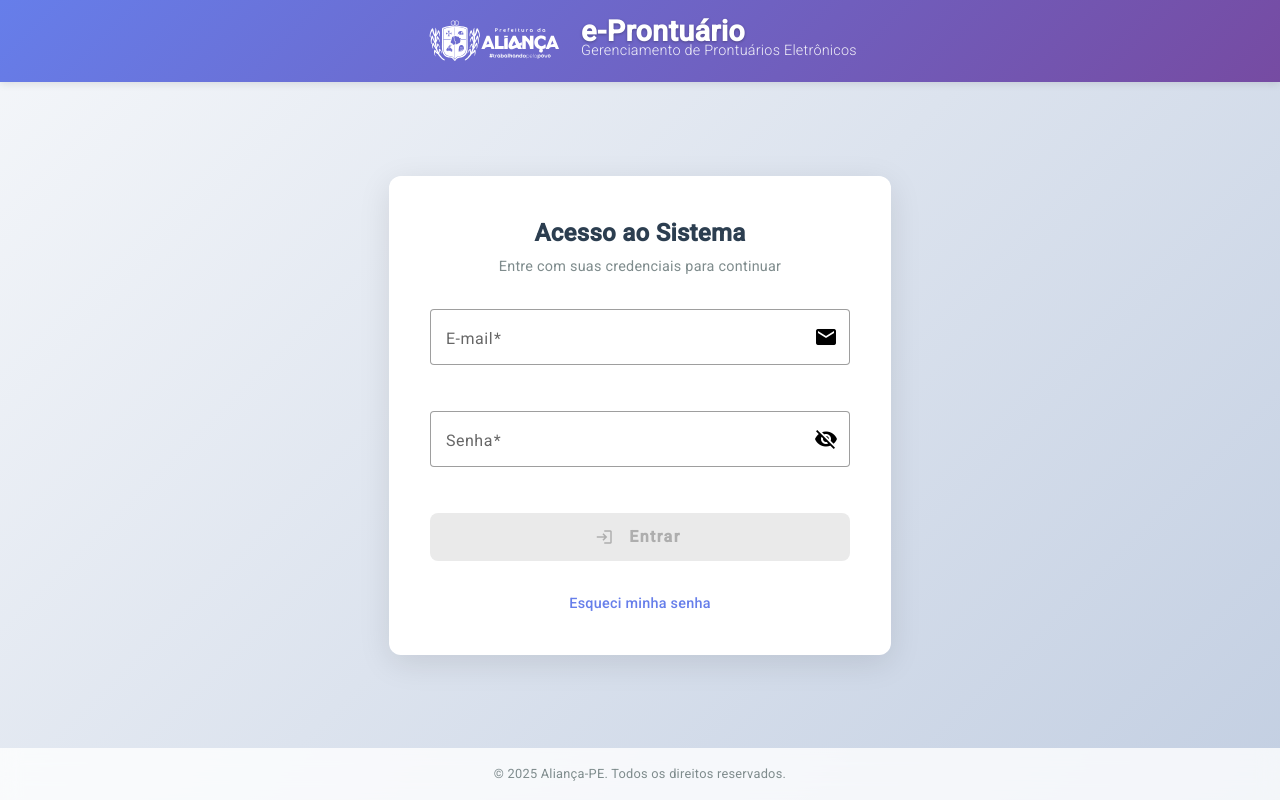
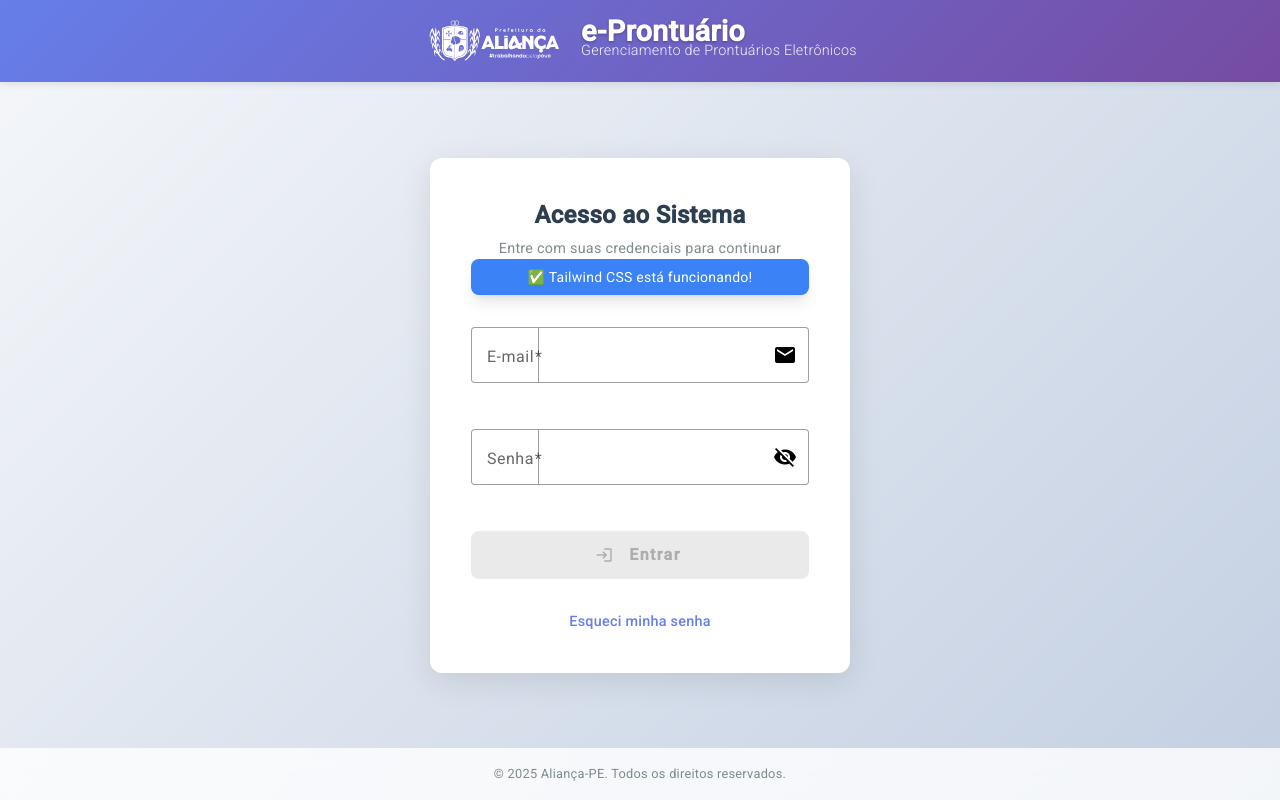
Before and after one commit to fpjunior/protuario-eletronico, an Angular app in the folder frontend/: page /login in a window 1280 px wide. Built offline with nearby package versions, Linux system fonts and the light colour scheme.

Commit message:
feat: Adicionar Tailwind CSS v3.4.17 ao projeto Angular

```diff
--- a/frontend/package.json
+++ b/frontend/package.json
@@ -33,12 +33,15 @@
     "@angular/compiler-cli": "^19.2.14",
     "@types/jasmine": "~4.3.0",
     "@types/jspdf": "^1.3.3",
+    "autoprefixer": "^10.4.21",
     "jasmine-core": "~4.5.0",
     "karma": "~6.4.0",
     "karma-chrome-launcher": "~3.1.0",
     "karma-coverage": "~2.2.0",
     "karma-jasmine": "~5.1.0",
     "karma-jasmine-html-reporter": "~2.0.0",
+    "postcss": "^8.5.6",
+    "tailwindcss": "^3.4.17",
     "typescript": "~5.8.3"
   }
 }
--- /dev/null
+++ b/frontend/postcss.config.js
@@ -0,0 +1,6 @@
+module.exports = {
+  plugins: {
+    tailwindcss: {},
+    autoprefixer: {},
+  },
+}
--- a/frontend/src/app/auth/login/login.component.html
+++ b/frontend/src/app/auth/login/login.component.html
@@ -20,6 +20,10 @@
         <div class="login-header">
           <h2 class="login-title">Acesso ao Sistema</h2>
           <p class="login-subtitle">Entre com suas credenciais para continuar</p>
+          <!-- Teste Tailwind CSS -->
+          <div class="bg-blue-500 text-white px-4 py-2 rounded-lg shadow-lg mb-4 text-center">
+            ✅ Tailwind CSS está funcionando!
+          </div>
         </div>
 
         <form [formGroup]="loginForm" (ngSubmit)="onSubmit()" class="login-form">
--- a/frontend/src/styles.scss
+++ b/frontend/src/styles.scss
@@ -1,4 +1,8 @@
 /* You can add global styles to this file, and also import other style files */
+
+@tailwind base;
+@tailwind components;
+@tailwind utilities;
 
 html, body { height: 100%; }
 body { margin: 0; font-family: Roboto, "Helvetica Neue", sans-serif; }
--- /dev/null
+++ b/frontend/tailwind.config.js
@@ -0,0 +1,10 @@
+/** @type {import('tailwindcss').Config} */
+module.exports = {
+  content: [
+    "./src/**/*.{html,ts}",
+  ],
+  theme: {
+    extend: {},
+  },
+  plugins: [],
+}
```
Also changed, not shown: 1 other file (tests, documents, lock files or other folders).
